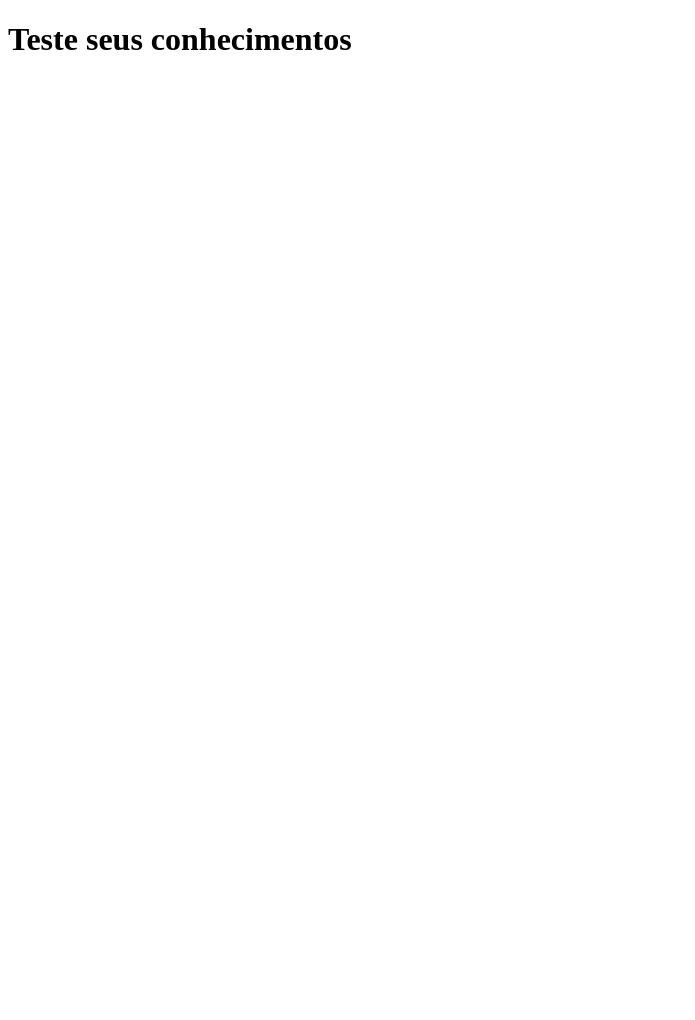
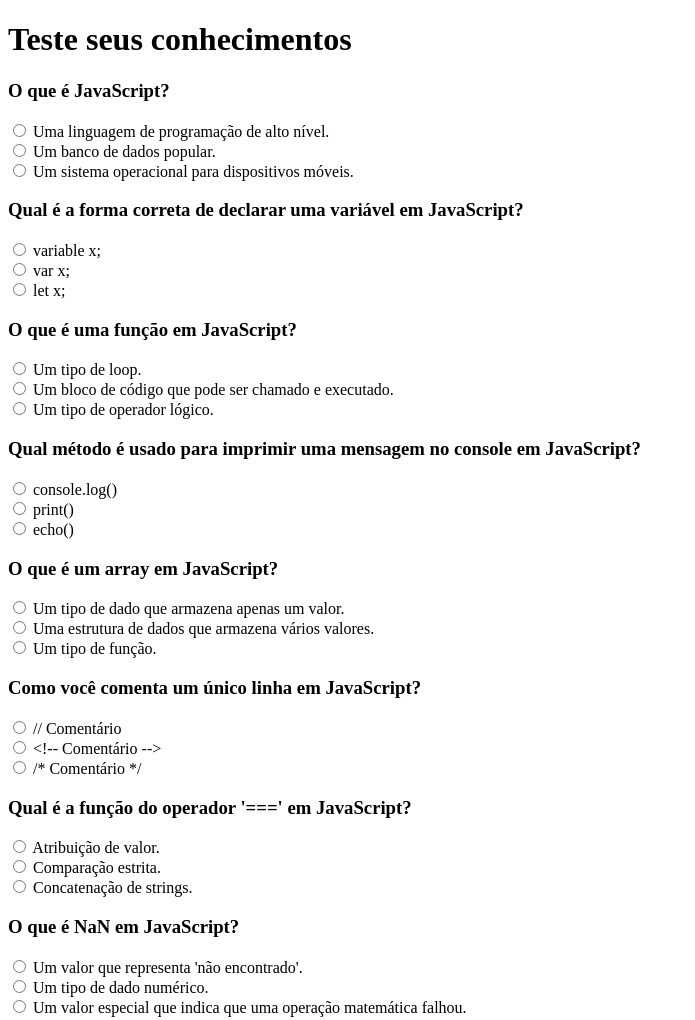
Before and after one commit to RodrigoASM6/Projeto-quiz, a plain HTML site: page index.html in a window 1280 px wide. Shown: the top 1020 px of the page, without its empty margins (0-695 px from the left). Before the commit the page ends 800 px from the top, so only its background shows below. Drawn offline with Linux system fonts and the light colour scheme.

Commit message:
Programando quiz em arquivo JS

```diff
--- a/index.html
+++ b/index.html
@@ -9,6 +9,8 @@
 <body>
 
 <h1>Teste seus conhecimentos</h1>
+
+<div id="quiz"></div>
 
     <template>
         <div class="quiz-item">
@@ -27,7 +29,7 @@
     </template>
 
 
-
+<script src="./javascript.js"></script>
 
 
 
--- a/javascript.js
+++ b/javascript.js
@@ -91,7 +91,25 @@ const perguntas = [
     },
 ];
 
-for(const item of perguntas) {
+const quiz = document.querySelector('#quiz')
+const template = document.querySelector('template')
 
 
+for(const item of perguntas) {
+    const quizItem = template.content.cloneNode(true)
+    quizItem.querySelector('h3').textContent = item.pergunta
+
+
+    for(let resposta of item.respostas) {
+        const dt = quizItem.querySelector('dl dt').cloneNode(true)
+        dt.querySelector('span').textContent = resposta
+
+        quizItem.querySelector('dl').appendChild(dt)
+
+    }
+
+    quizItem.querySelector('dl dt').remove()
+
+    quiz.appendChild(quizItem)
+
 }
```
